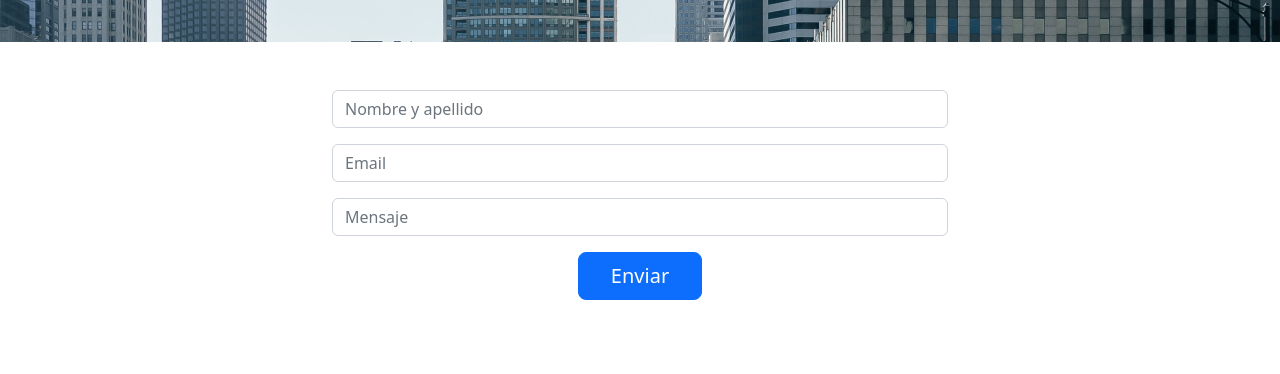
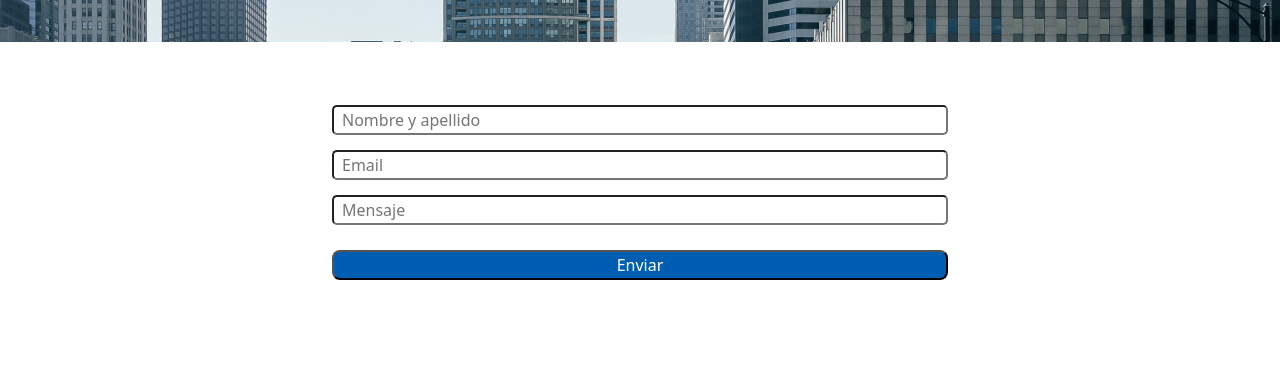
Before and after one commit to JoaquinDP/ProyectoFinal-Coder-DiPierro, a website: page pages/contacto.html in a window 1280 px wide. Shown: the part 291-665 px from the top of the page. Drawn offline with nearby package versions, Linux system fonts and the light colour scheme.

```diff
--- /dev/null
+++ b/SCSS/_contacto.scss
@@ -0,0 +1,15 @@
+.form{
+    display: flex;
+    flex-direction: column;
+    input{
+        margin-top: 15px;
+        border-radius: 5px;
+        padding-left: 8px;
+    }
+    button{
+        margin-top: 25px;
+        border-radius: 8px;
+        color: #fff;
+        background-color: #005EB2;
+    }
+}
--- a/SCSS/style.scss
+++ b/SCSS/style.scss
@@ -1,4 +1,5 @@
 @import "media";
 @import "background";
 @import "variables";
-@import "classes"
+@import "classes";
+@import "contacto";
--- a/pages/contacto.html
+++ b/pages/contacto.html
@@ -55,11 +55,11 @@
       </div>
       <div class="row d-flex justify-content-center">
         <div class="col-12 col-xl-6 mt-5 w-50" data-aos="fade-up" data-aos-anchor-placement="bottom-bottom">
-          <form class="d-flex flex-column align-items-center">
-              <input type="text" class="form-control mb-3" id="formGroupExampleInput" placeholder="Nombre y apellido" required>
-              <input type="email" class="form-control mb-3" id="formGroupExampleInput2" placeholder="Email" required>
-              <input type="text" class="form-control mb-3" id="formGroupExampleInput2" placeholder="Mensaje" required>
-              <button type="button" class="btn btn-primary btn-lg button-width">Enviar</button>
+          <form class="form">
+              <input type="text" id="formGroupExampleInput" placeholder="Nombre y apellido" required>
+              <input type="email" id="formGroupExampleInput2" placeholder="Email" required>
+              <input type="text" id="formGroupExampleInput2" placeholder="Mensaje" required>
+              <button type="button">Enviar</button>
             </form>
         </div>
       </div>
```
Also changed, not shown: CSS/style.css, 1 other file.
